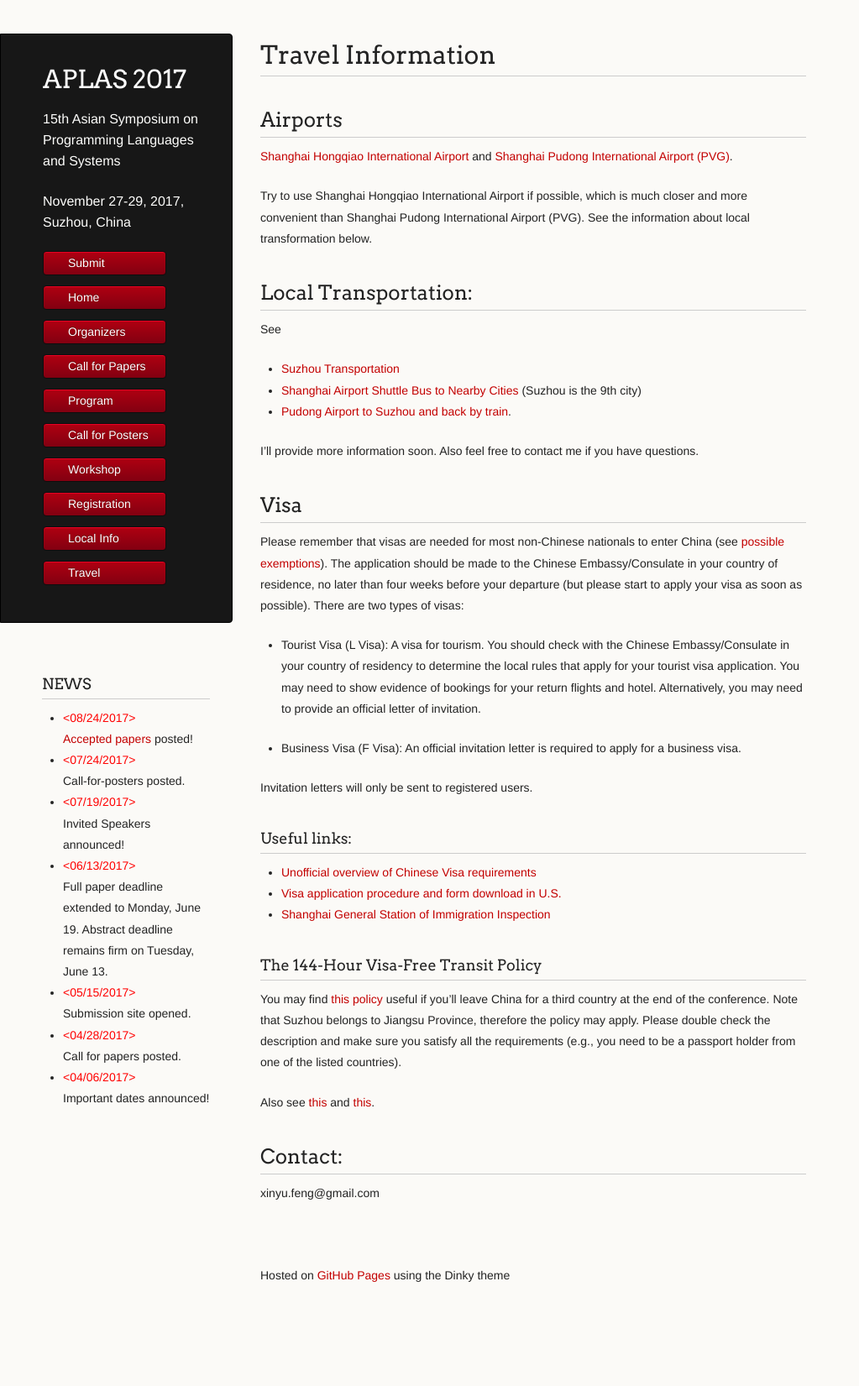
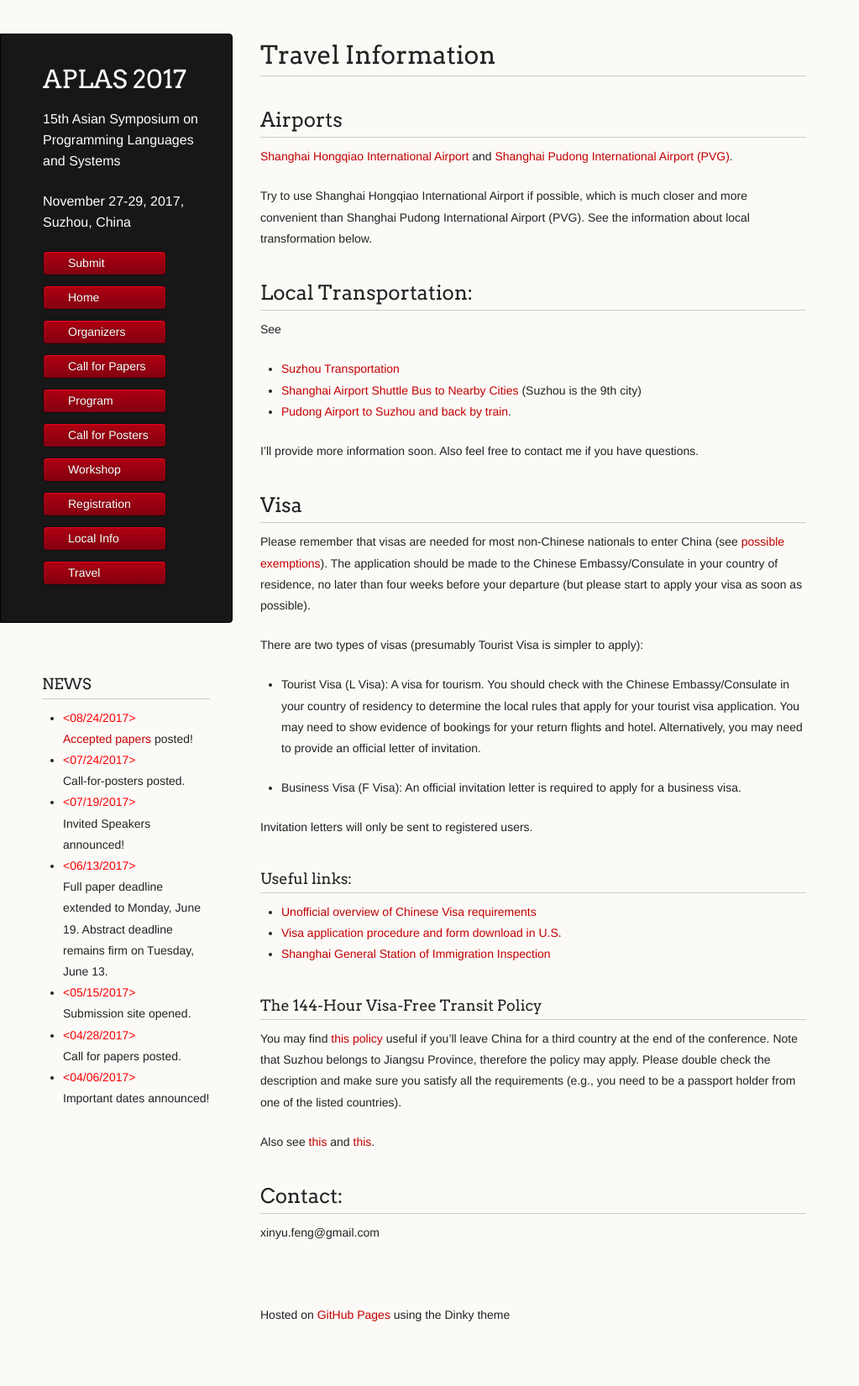
Before and after one commit to www-aplas/www-aplas.github.io, a Jekyll site: the page built from travel.md, in a window 1280 px wide. Shown: the whole page at 84% size, without its empty margins (0-1023 px from the left). Built offline with Jekyll 4.4.1, drawn with Linux system fonts in a browser that asks for light colours; our own code applies the rules of GitHub Pages for plain Markdown files; a script that is not in the unit is left out; before the commit the page ends 1604 px from its top, so only the background shows below that.

Commit message:
Update travel.md

```diff
--- a/travel.md
+++ b/travel.md
@@ -19,7 +19,9 @@ I'll provide more information soon. Also feel free to contact me if you have que
 
 ## Visa
 
-Please remember that visas are needed for most non-Chinese nationals to enter China (see [possible exemptions](https://www.travelchinaguide.com/embassy/visa/intro2.htm)). The application should be made to the Chinese Embassy/Consulate in your country of residence, no later than four weeks before your departure (but please start to apply your visa as soon as possible). There are two types of visas:
+Please remember that visas are needed for most non-Chinese nationals to enter China (see [possible exemptions](https://www.travelchinaguide.com/embassy/visa/intro2.htm)). The application should be made to the Chinese Embassy/Consulate in your country of residence, no later than four weeks before your departure (but please start to apply your visa as soon as possible).
+
+There are two types of visas (presumably Tourist Visa is simpler to apply):
 
 - Tourist Visa (L Visa): A visa for tourism. You should check with the Chinese Embassy/Consulate in your country of residency to determine the local rules that apply for your tourist visa application. You may need to show evidence of bookings for your return flights and hotel. Alternatively, you may need to provide an official letter of invitation.
 
```
